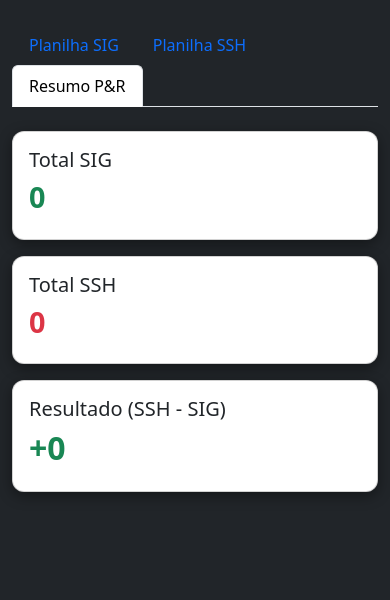
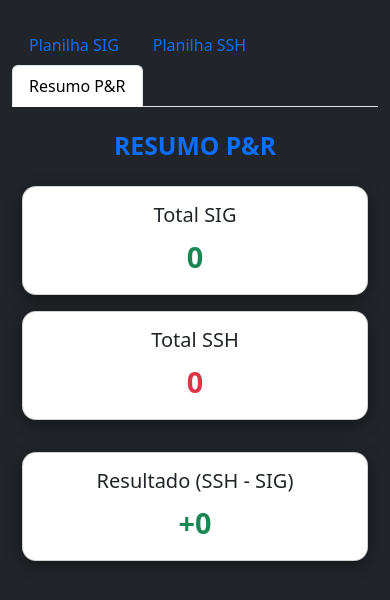
Before and after one commit to Loirin12/planilha-rdm-site-, a Flask app: page /resumo in a window 390 px wide. Shown: the top 600 px of the page. Run offline with Flask 3, Linux system fonts and the light colour scheme; the visitor is signed in with stand-in values (Sample User, id 1).

Commit message:
Refactor resumo.html for better layout and styling
Updated layout and styles for resumo.html to improve responsiveness and visual consistency.

```diff
--- a/templates/resumo.html
+++ b/templates/resumo.html
@@ -5,32 +5,46 @@
   <link rel="icon" href="{{ url_for('static', filename='imagens/logo.png') }}" type="image/png">
   <title>RESUMO P&R</title>
 
-  <!-- Bootstrap (igual ao resto do sistema) -->
   <link href="https://cdn.jsdelivr.net/npm/bootstrap@5.3.0/dist/css/bootstrap.min.css" rel="stylesheet">
 
   <style>
-    /* Mantém visual consistente com as planilhas */
     body {
       background-color: #212529;
       color: #f8f9fa;
     }
 
-    .card {
-      border-radius: 12px;
-      box-shadow: 0 4px 14px rgba(0,0,0,0.4);
+    /* 🔥 CONTROLA A LARGURA (NÃO FICA ESTICADO) */
+    .resumo-container {
+      max-width: 900px;
+      margin: 0 auto;
     }
 
-    .card h3, .card h2 {
+    .card {
+      border-radius: 14px;
+      box-shadow: 0 4px 16px rgba(0,0,0,0.4);
+      text-align: center;
+    }
+
+    .valor {
+      font-size: 2.2rem;
       font-weight: bold;
     }
 
-    /* Melhor leitura no celular */
+    .titulo {
+      text-align: center;
+      margin-bottom: 25px;
+      font-weight: bold;
+      color: #0d6efd;
+    }
+
+    /* Mobile */
     @media (max-width: 768px) {
-      .card h3 {
+      .valor {
         font-size: 1.8rem;
       }
-      .card h2 {
-        font-size: 2rem;
+      .resumo-container {
+        max-width: 100%;
+        padding: 0 10px;
       }
     }
   </style>
@@ -38,10 +52,9 @@
 
 <body>
 
-  <!-- MESMO PADRÃO DE LARGURA DAS PLANILHAS -->
-  <div class="container-fluid py-4">
+  <div class="container py-4">
 
-    <!-- MENU (igual ao sistema) -->
+    <!-- MENU (igual suas planilhas) -->
     <ul class="nav nav-tabs mb-4">
       <li class="nav-item">
         <a class="nav-link" href="/planilha-sig">Planilha SIG</a>
@@ -54,31 +67,48 @@
       </li>
     </ul>
 
-    <!-- TOTAL SIG (VERDE) -->
-    <div class="card mb-3">
+    <div class="resumo-container">
+
+      <h2 class="titulo">RESUMO P&R</h2>
+
+      <!-- SIG e SSH lado a lado (sem esticar demais) -->
+      <div class="row mb-3">
+        <div class="col-md-6 mb-3">
+          <div class="card">
             <div class="card-body">
               <h5>Total SIG</h5>
-        <h3 class="text-success">{{ total_sig }}</h3>
+              <div class="valor text-success">
+                {{ total_sig }}
+              </div>
+            </div>
           </div>
         </div>
 
-    <!-- TOTAL SSH (VERMELHO) -->
-    <div class="card mb-3">
+        <div class="col-md-6 mb-3">
+          <div class="card">
             <div class="card-body">
               <h5>Total SSH</h5>
-        <h3 class="text-danger">{{ total_ssh }}</h3>
+              <div class="valor text-danger">
+                {{ total_ssh }}
+              </div>
+            </div>
+          </div>
         </div>
       </div>
 
-    <!-- RESULTADO -->
+      <!-- Resultado embaixo (largura controlada, não gigante) -->
       <div class="card">
         <div class="card-body">
           <h5>Resultado (SSH - SIG)</h5>
 
           {% if resultado >= 0 %}
-          <h2 class="text-success">+{{ resultado }}</h2>
+            <div class="valor text-success">
+              +{{ resultado }}
+            </div>
           {% else %}
-          <h2 class="text-danger">{{ resultado }}</h2>
+            <div class="valor text-danger">
+              {{ resultado }}
+            </div>
           {% endif %}
 
         </div>
@@ -86,5 +116,7 @@
 
     </div>
 
+  </div>
+
 </body>
 </html>
```
Lines whose indentation alone changed are shown as unchanged.
